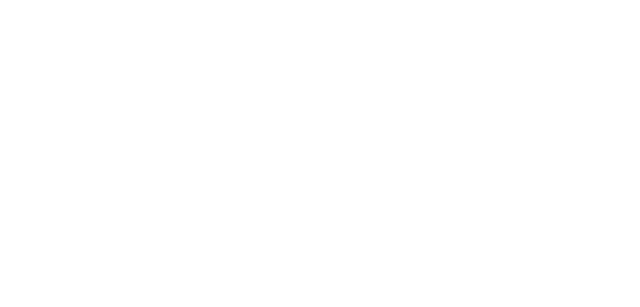
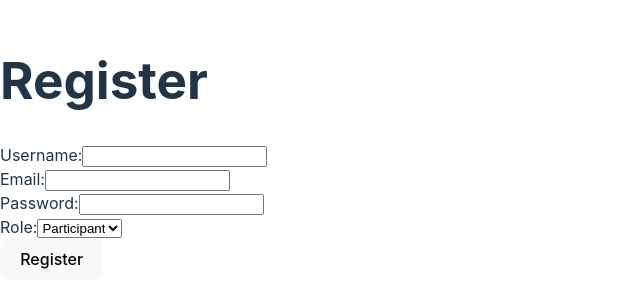
Before and after one commit to elbachir-salik/event_management_system, a React (Vite) app in the folder event-management-frontend/: page /register in a window 1280 px wide. Before the commit this address had no page. Shown: the part 251-558 px from the top of the page, without its empty margins (0-640 px from the left). Built offline with nearby package versions, Linux system fonts and the light colour scheme.

Commit message:
frontend register functionality

```diff
--- a/event-management-frontend/src/App.tsx
+++ b/event-management-frontend/src/App.tsx
@@ -1,6 +1,8 @@
 import React from "react";
 import { BrowserRouter as Router, Routes, Route  } from "react-router-dom";
 import Login from "./pages/Login";
+import Register from "./pages/Register";
+
 
 
 const App: React.FC = () => {
@@ -8,6 +10,7 @@
     <Router>
       <Routes>
         <Route path="/login" element={<Login />} />
+        <Route path= "/register" element={<Register/>} />
       </Routes>
     </Router>
   );
--- /dev/null
+++ b/event-management-frontend/src/pages/Register.tsx
@@ -0,0 +1,73 @@
+import React, { useState } from "react";
+import axios from "axios";
+
+const Register: React.FC = () => {
+    const [username, setUsername] = useState("");
+    const [email, setEmail] = useState("");
+    const [password, setPassword] = useState("");
+    const [role, setRole] = useState("participant"); // Default role
+    const [message, setMessage] = useState("");
+
+    const handleRegister = async (e: React.FormEvent) => {
+        e.preventDefault();
+        try {
+            const response = await axios.post("http://127.0.0.1:8000/auth/register/", {
+                username,
+                email,
+                password,
+                role,
+            });
+            console.log(response.data)
+            setMessage("Registration successful! You can now log in.");
+        } catch (err) {
+            console.error(err);
+            setMessage("Registration failed. Please try again.");
+        }
+    };
+
+    return (
+        <div>
+            <h1>Register</h1>
+            <form onSubmit={handleRegister}>
+                <div>
+                    <label>Username:</label>
+                    <input
+                        type="text"
+                        value={username}
+                        onChange={(e) => setUsername(e.target.value)}
+                        required
+                    />
+                </div>
+                <div>
+                    <label>Email:</label>
+                    <input
+                        type="email"
+                        value={email}
+                        onChange={(e) => setEmail(e.target.value)}
+                        required
+                    />
+                </div>
+                <div>
+                    <label>Password:</label>
+                    <input
+                        type="password"
+                        value={password}
+                        onChange={(e) => setPassword(e.target.value)}
+                        required
+                    />
+                </div>
+                <div>
+                    <label>Role:</label>
+                    <select value={role} onChange={(e) => setRole(e.target.value)}>
+                        <option value="participant">Participant</option>
+                        <option value="organizer">Organizer</option>
+                    </select>
+                </div>
+                <button type="submit">Register</button>
+            </form>
+            {message && <p>{message}</p>}
+        </div>
+    );
+};
+
+export default Register;
```
